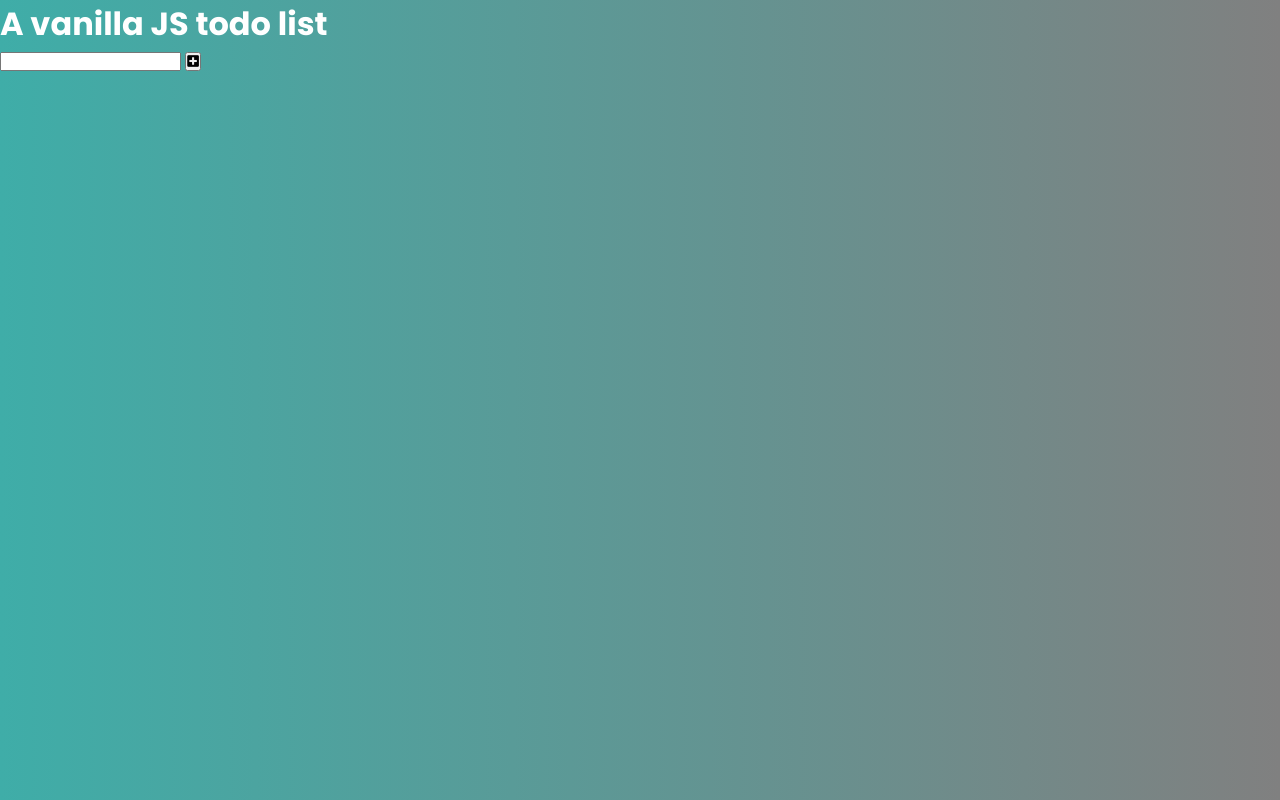
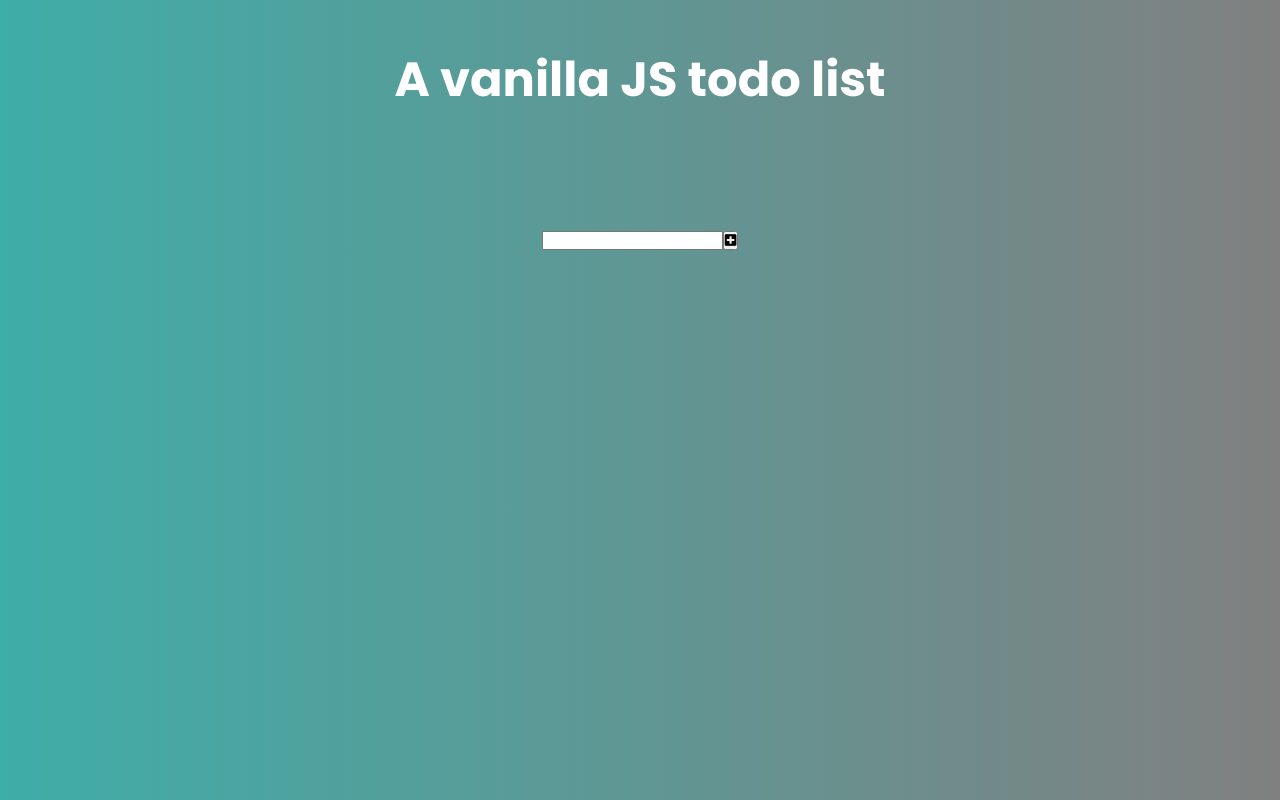
Before and after one commit to dominicdaviescodes/vanilla-todo, a plain HTML site: page index.html in a window 1280 px wide. Drawn offline with Linux system fonts and the light colour scheme.

Commit message:
css, move header and form to center of page

```diff
--- a/style.css
+++ b/style.css
@@ -16,3 +16,14 @@ body {
   font-family: "Poppins", sans-serif;
   min-height: 100vh;
 }
+
+header {
+  font-size: 1.5rem;
+}
+
+header, form {
+  min-height: 20vh;
+  display: flex;
+  justify-content: center;
+  align-items: center;
+}
```
